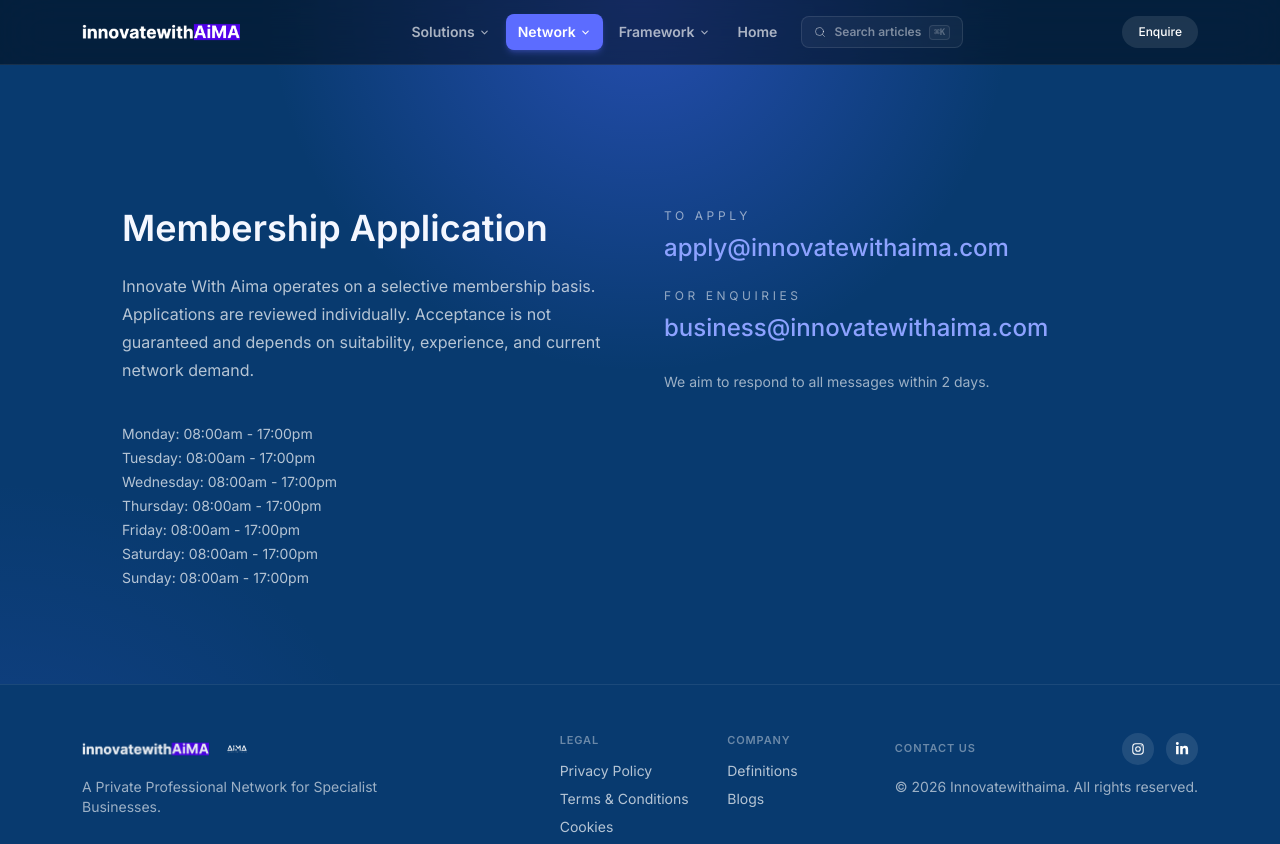
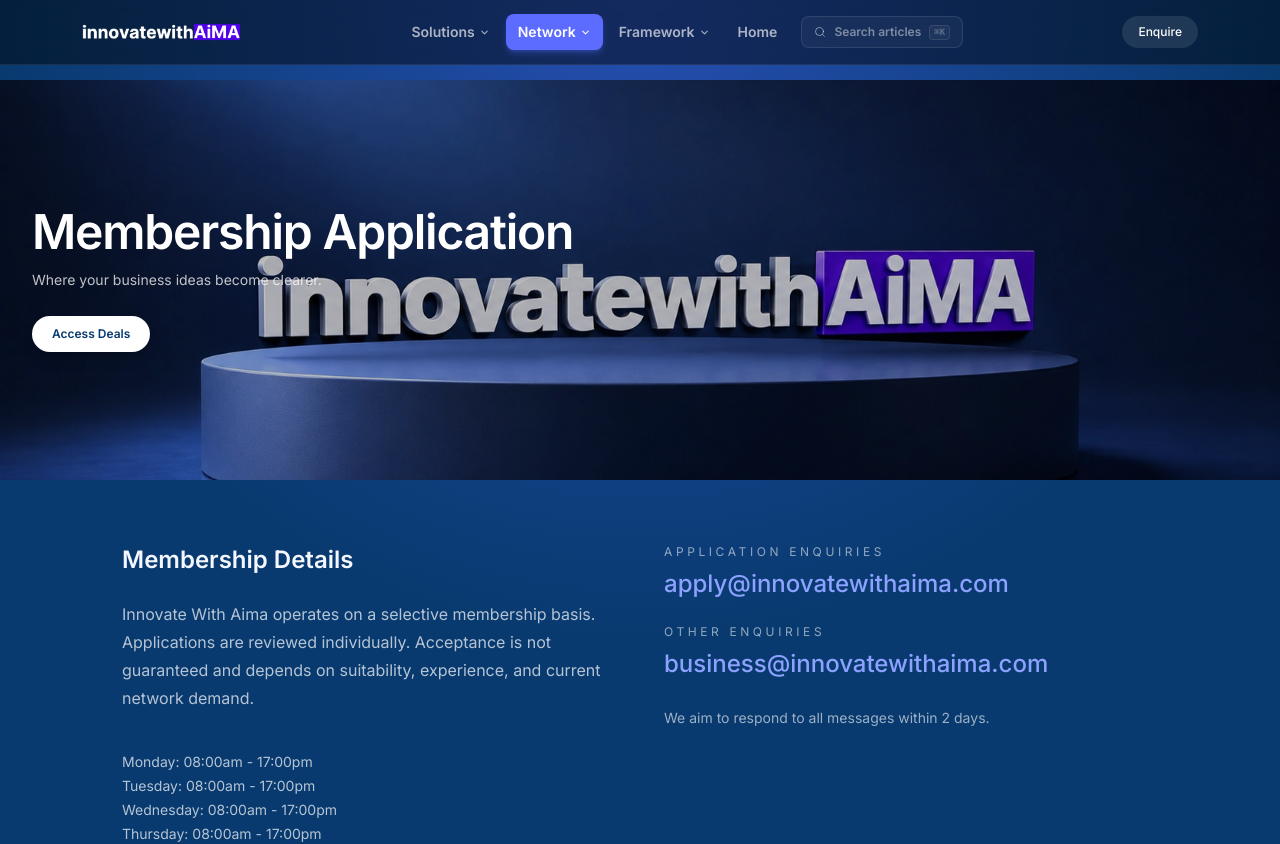
Before and after one commit to 1nn4a/iwa, a React (Vite) app: page /apply in a window 1280 px wide. Shown: the top 844 px of the page. Built offline with nearby package versions, Linux system fonts and the light colour scheme.

Commit message:
ambassador interga p6

```diff
--- a/src/components/NetworkJoinGate.tsx
+++ b/src/components/NetworkJoinGate.tsx
@@ -47,8 +47,8 @@ function FieldError({ msg }: { msg: string }) {
   )
 }
 
-export default function NetworkJoinGate({ onClose, onJoined }: { onClose: () => void; onJoined: () => void }) {
-  const { turnstileContainer, getTurnstileToken } = useTurnstile()
+export default function NetworkJoinGate({ onClose, onJoined, compact = false }: { onClose: () => void; onJoined: () => void; compact?: boolean }) {
+      const { turnstileContainer, getTurnstileToken } = useTurnstile()
   const [name, setName] = useState('')
   const [businessName, setBusinessName] = useState('')
   const [email, setEmail] = useState('')
@@ -83,39 +83,42 @@ export default function NetworkJoinGate({ onClose, onJoined }: { onClose: () =>
     }
   }
 
-  return (
+return (
     <div
-      className="fixed inset-0 z-[100] flex flex-col"
-      style={{ background: 'linear-gradient(180deg, #f2f2f7 0%, #e5e5ed 100%)' }}
+      className={compact
+        ? 'absolute inset-0 z-20 flex flex-col rounded-[18px] overflow-hidden'
+        : 'fixed inset-0 z-[100] flex flex-col'}
+      style={{ background: compact ? '#FAF9F6' : 'linear-gradient(180deg, #f2f2f7 0%, #e5e5ed 100%)' }}
+      onClick={e => e.stopPropagation()}
     >
       <div ref={el => { turnstileContainer.current = el }} style={{ position: 'absolute', width: 0, height: 0, overflow: 'hidden' }} />
 
       <div
-        className="flex-shrink-0 flex items-center justify-between px-5 py-3"
-        style={{
+        className={compact ? 'flex-shrink-0 flex items-center justify-end px-3 py-2' : 'flex-shrink-0 flex items-center justify-between px-5 py-3'}
+        style={compact ? {} : {
           background:           'rgba(242,242,247,0.88)',
           backdropFilter:       'blur(20px) saturate(1.6)',
           WebkitBackdropFilter: 'blur(20px) saturate(1.6)',
           borderBottom:         '0.5px solid rgba(60,60,67,0.14)',
         }}
       >
-        <span className="w-[60px]" />
-        <p className="text-[15px] font-semibold" style={{ color: '#1c1c1e' }}>Join the Network</p>
+        {!compact && <span className="w-[60px]" />}
+        {!compact && <p className="text-[15px] font-semibold" style={{ color: '#1c1c1e' }}>Join the Network</p>}
         <button
           type="button"
           onClick={onClose}
           aria-label="Close"
-          className="flex items-center justify-end w-[60px] text-[15px] font-medium"
+          className={compact ? 'flex items-center justify-end text-[13px] font-medium' : 'flex items-center justify-end w-[60px] text-[15px] font-medium'}
           style={{ color: '#5c6cff' }}
         >
-          <svg width="16" height="16" viewBox="0 0 24 24" fill="none" stroke="currentColor" strokeWidth="2.2" strokeLinecap="round">
+          <svg width={compact ? 14 : 16} height={compact ? 14 : 16} viewBox="0 0 24 24" fill="none" stroke="currentColor" strokeWidth="2.2" strokeLinecap="round">
             <path d="M6 6l12 12M6 18L18 6" />
           </svg>
         </button>
       </div>
 
-   <div className="flex-1 overflow-y-auto flex flex-col items-center px-4 pt-8 pb-10">
-        <div className="w-full max-w-[420px] flex flex-col gap-3">
+   <div className={compact ? 'flex-1 overflow-y-auto flex flex-col items-center px-3 pb-4' : 'flex-1 overflow-y-auto flex flex-col items-center px-4 pt-8 pb-10'}>
+        <div className={compact ? 'w-full flex flex-col gap-2' : 'w-full max-w-[420px] flex flex-col gap-3'}>
         {phase === 'submitted' ? (
           <motion.div
             initial={{ opacity: 0, scale: 0.95, y: 8 }}
--- a/src/pages/ApplyPage.tsx
+++ b/src/pages/ApplyPage.tsx
@@ -1,4 +1,7 @@
 import { Helmet } from "react-helmet-async"
+import applyHero from '../assets/deals-hero.jpg'
+import iwaCardImg from '../assets/iwa.png'
+import GlossyButton from '../components/GlossyButton'
 
 export default function ApplyPage(){
 
@@ -10,24 +13,51 @@ return(
 <link rel="canonical" href="https://innovatewithaima.com/apply" />
 </Helmet>
 
-<main className="mx-auto max-w-[1100px] px-4 md:px-8 pt-32 pb-24">
+<div className="min-h-screen">
+<main className="mx-auto max-w-[1100px] px-4 pb-24 pt-32 md:px-8">
 
-<div className="grid grid-cols-1 md:grid-cols-2 gap-12">
+<div className="relative left-1/2 -ml-[50vw] -mt-32 w-screen overflow-hidden">
+  <div className="relative h-[280px] w-full sm:h-[340px] md:h-[400px]">
+    <img
+      src={applyHero}
+      alt=""
+      className="absolute inset-0 h-full w-full object-cover object-center"
+    />
+    <div className="absolute inset-0 bg-black/25" />
 
+    <div className="relative flex h-full flex-col justify-center px-4 md:px-8">
+      <h1 className="max-w-xl text-3xl font-semibold tracking-tight text-white md:text-5xl">
+        Membership Application
+      </h1>
+      <p className="mt-3 max-w-xl text-sm leading-6 text-white/75">
+        Where your business ideas become clearer.
+      </p>
+
+
+       <a href="https://group.innovatewithaima.com/deals"
+        target="_blank"
+        rel="noopener noreferrer"
+        className="mt-6 inline-flex w-fit items-center gap-2 rounded-full bg-white px-5 py-2.5 text-xs font-semibold text-[#083a6f] shadow-lg transition hover:-translate-y-0.5"
+      >
+        Access Deals
+      </a>
+    </div>
+  </div>
+</div>
+
+<div className="grid grid-cols-1 md:grid-cols-2 gap-12 mt-16">
 
 <div>
 
-<h1 className="text-4xl font-semibold mb-6">
-Membership Application
-</h1>
+<h2 className="text-2xl font-semibold mb-6">
+Membership Details
+</h2>
 
 <p className="text-white/70 leading-7">
 Innovate With Aima operates on a selective membership basis.
 Applications are reviewed individually. Acceptance is not guaranteed
 and depends on suitability, experience, and current network demand.
 </p>
-
-
 
 <div className="mt-10 text-sm text-white/70 space-y-1">
 <p>Monday: 08:00am - 17:00pm</p>
@@ -41,12 +71,11 @@ and depends on suitability, experience, and current network demand.
 
 </div>
 
-
 <div className="space-y-6">
 
 <div>
 <p className="text-xs uppercase tracking-[0.3em] text-white/55 mb-2">
-To apply
+Application enquiries
 </p>
 
 <a href="mailto:apply@innovatewithaima.com"
@@ -58,7 +87,7 @@ apply@innovatewithaima.com
 
 <div>
 <p className="text-xs uppercase tracking-[0.3em] text-white/55 mb-2">
-For enquiries
+Other enquiries
 </p>
 
 <a href="mailto:business@innovatewithaima.com"
@@ -76,7 +105,33 @@ We aim to respond to all messages within 2 days.
 
 </div>
 
+<div className="mt-20">
+
+   <a href="https://group.innovatewithaima.com/join"
+    className="group relative block w-full max-w-[320px] aspect-[660/1020] rounded-[45px] overflow-hidden bg-[#5c6cff] text-left"
+  >
+    <div
+      className="absolute inset-0 bg-cover bg-center select-none"
+      style={{ backgroundImage: `url(${iwaCardImg})`, WebkitTouchCallout: 'none', WebkitUserSelect: 'none', userSelect: 'none' }}
+      onContextMenu={(e) => e.preventDefault()}
+      draggable={false}
+    />
+    <div className="absolute inset-0 bg-black/20 group-hover:bg-black/40 transition-colors duration-300 pointer-events-none" />
+    <div className="absolute top-0 left-0 right-0 h-2/3 flex items-start pointer-events-none">
+      <h3 className="pl-[130px] pt-16 text-left text-lg font-black font-['Inter'] text-white leading-tight [text-shadow:0_1px_3px_rgba(0,0,0,0.6)]">
+        IWA Ambassador
+      </h3>
+    </div>
+    <GlossyButton as="span" shape="circle" className="absolute bottom-4 right-4 z-10">
+      <svg width="14" height="14" viewBox="0 0 24 24" fill="none" stroke="#ffffff" strokeWidth="2.4" strokeLinecap="round" strokeLinejoin="round">
+        <path d="M7 17L17 7M9 7h8v8" />
+      </svg>
+    </GlossyButton>
+  </a>
+</div>
+
 </main>
+</div>
 </>
 )
 }
--- a/src/pages/DealsPage.tsx
+++ b/src/pages/DealsPage.tsx
@@ -9,7 +9,7 @@ import NetworkJoinGate from '../components/NetworkJoinGate'
 export default function DealsPage() {
 const { deals, loading } = useDeals()
 const [searchQuery, setSearchQuery] = useState('')
-const [joinOpen, setJoinOpen] = useState(false)
+const [openSlug, setOpenSlug] = useState<string | null>(null)
 const [applied, setApplied] = useState(false)
 const filteredDeals = deals.filter(d =>
   d.dealTitle.toLowerCase().includes(searchQuery.toLowerCase()) ||
@@ -113,17 +113,25 @@ const filteredDeals = deals.filter(d =>
                     )}
                   </div>
 
-                  {deal.locked && (
+            {deal.locked && openSlug !== deal.slug && (
                     <div className="absolute inset-0 flex flex-col items-center justify-center gap-3 rounded-[18px] bg-white/50 backdrop-blur-[2px]">
                       <p className="text-sm font-semibold text-[#083a6f]">Members-only deal</p>
                       <button
                         type="button"
-                        onClick={(e) => { e.preventDefault(); setJoinOpen(true) }}
+                        onClick={(e) => { e.preventDefault(); setOpenSlug(deal.slug) }}
                         className="inline-flex items-center gap-1 rounded-full bg-[#5c6cff] px-5 py-2.5 text-xs font-semibold text-white shadow-md shadow-[#5c6cff]/30 hover:bg-[#4a5aee] transition"
                       >
                         Join the Network →
                       </button>
                     </div>
+                  )}
+
+                  {deal.locked && openSlug === deal.slug && (
+                    <NetworkJoinGate
+                      compact
+                      onClose={() => setOpenSlug(null)}
+                      onJoined={() => { setApplied(true); setOpenSlug(null) }}
+                    />
                   )}
                 </CardWrapper>
               )
@@ -132,12 +140,6 @@ const filteredDeals = deals.filter(d =>
         </main>
       </div>
 
-   {joinOpen && (
-        <NetworkJoinGate
-          onClose={() => setJoinOpen(false)}
-          onJoined={() => setApplied(true)}
-        />
-      )}
 
       {applied && (
         <div className="fixed bottom-6 right-6 z-50 flex items-center gap-3 rounded-full bg-[#083a6f] px-5 py-3 text-sm text-white shadow-lg">
```
